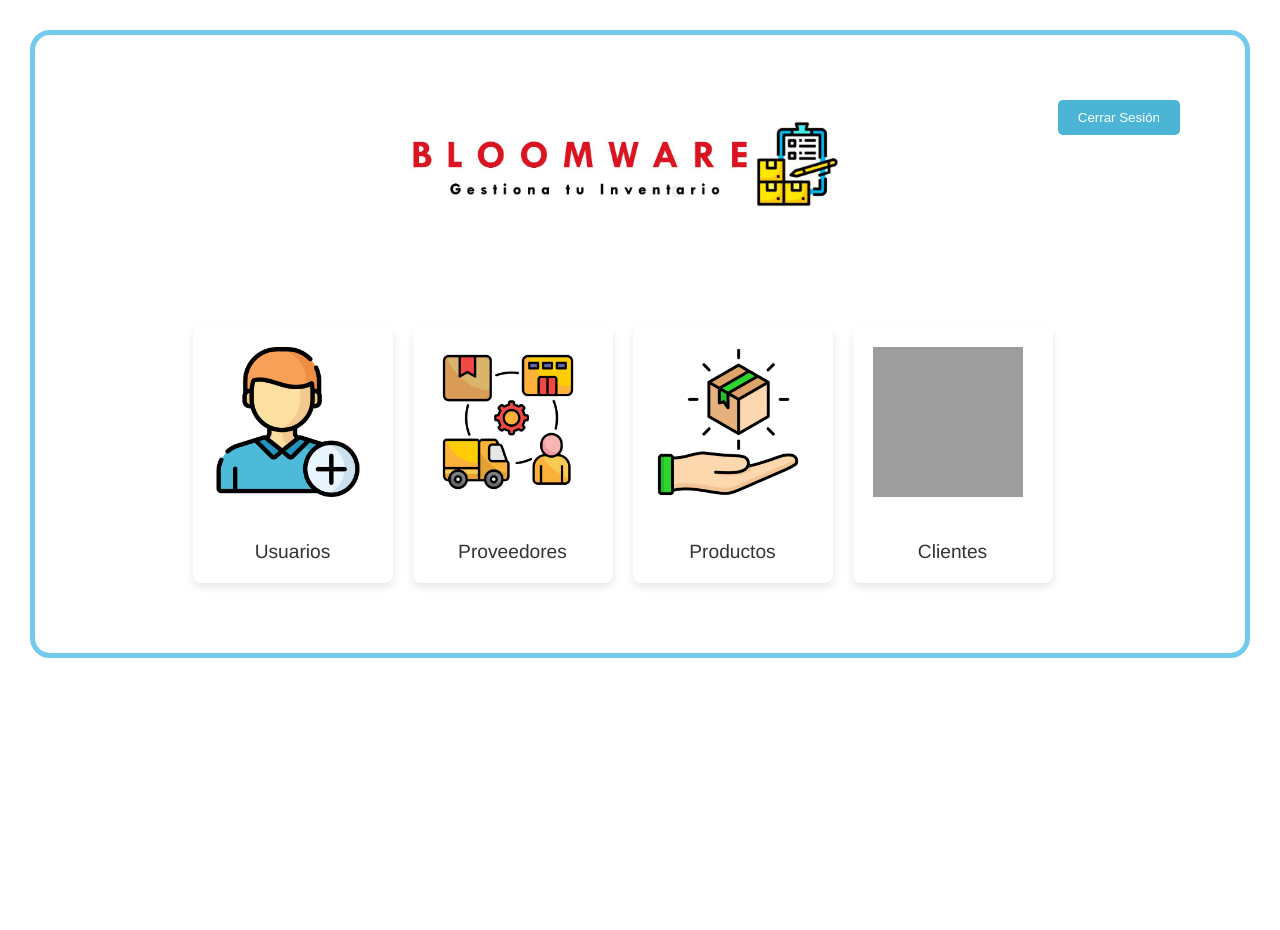
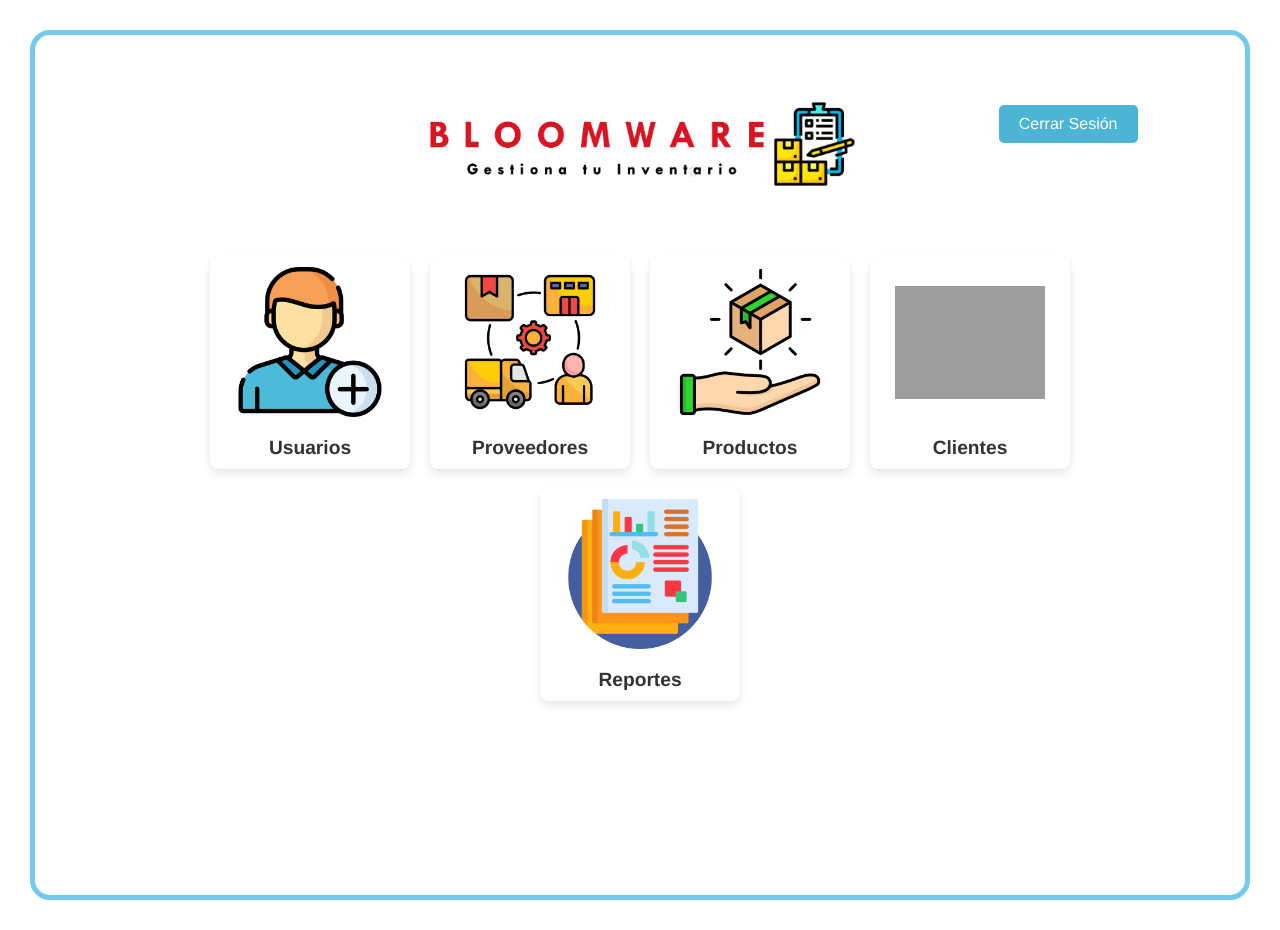
Before and after one commit to StephanieMZ93/Bloomware, a PHP site: page /principal.php in a window 1280 px wide. Before the commit the page ends 658 px from the top, so only its background shows below. Run offline with PHP 8.4, Linux system fonts and the light colour scheme; the visitor is signed in with stand-in values (Sample User, id 1); grey boxes are pictures that could not be loaded.

Commit message:
Creación de Inicio y Cierre de Sesión

```diff
--- a/css/IPrincipal.css
+++ b/css/IPrincipal.css
@@ -4,36 +4,37 @@ body {
     margin: 0;
     display: flex;
     flex-direction: column;
-    min-height: 50%;
+    min-height: 100vh; /* Asegura que el body ocupe al menos la altura de la ventana */
     border: 5px solid #73cbeb;
-    margin: 30px 30px;
-    padding: 30px 30px;
+    margin: 30px; /* Simplificado */
+    padding: 30px; /* Simplificado */
     border-radius: 20px;
 }
 
 .container {
     width: 90%;
     max-width: 1200px;
-    margin: 20px 20px;
-    padding: 20px 20px;
+    margin: 0 auto; /* Centra el contenedor horizontalmente */
+    padding: 20px;
 }
 
 .header {
     text-align: center;
-    margin-bottom: 100px;
+    margin-bottom: 50px;
+    position: relative; /* Para posicionar el botón de cerrar sesión */
 }
 
 .logo--img {
     width: 450px;
-    height: 200px;
-    height: auto;
+    height: auto; /* Altura automática para mantener la proporción */
+    max-width: 100%; /* Asegura que la imagen no se desborde en pantallas pequeñas */
 }
 
 .cerrar-sesion {
     background-color: #4cb5d6;
     position: absolute;
-    top: 100px;
-    right: 100px;
+    top: 20px;
+    right: 20px;
     color: white;
     padding: 10px 20px;
     border: none;
@@ -46,7 +47,6 @@ body {
 .cerrar-sesion:hover {
     background-color: #0056b3;
 }
-
 
 .card-container {
     display: flex;
@@ -62,7 +62,8 @@ body {
     box-shadow: 0 4px 8px rgba(0, 0, 0, 0.1);
     overflow: hidden;
     transition: transform 0.2s ease, box-shadow 0.2s ease;
-    align-items: center;
+    display: flex;        /* Añadido para alinear verticalmente */
+    flex-direction: column; /* Añadido para alinear verticalmente */
 }
 
 .card:hover {
@@ -70,22 +71,45 @@ body {
     box-shadow: 0 6px 12px rgba(0, 0, 0, 0.15);
 }
 
+.card a {
+    text-decoration: none;
+    color: #333;
+    display: block;
+    height: 100%;
+    width: 100%; /* Ocupa todo el ancho de la tarjeta */
+    display: flex;           /* Centrado flexible */
+    flex-direction: column;  /* Centrado flexible */
+    align-items: center;     /* Centrado horizontal */
+    justify-content: center; /* Centrado vertical */
+}
+
 .card img {
     width: 150px;
     height: 150px;
-    padding: 20px 20px;
-    align-items: center;
+    padding: 10px;
+    object-fit: contain;    /* Ajusta la imagen al tamaño del contenedor sin deformarla */
 }
 
 .card-content {
-    padding: 20px;
+    padding: 10px;
     text-align: center;
+    flex-grow: 1;         /* Permite que el contenido se expanda para llenar el espacio restante */
 }
 
 .card-title {
     font-family: 'Franklin Gothic Medium', 'Arial Narrow', Arial, sans-serif;
     font-size: 1.2rem;
-    margin-bottom: 10px;
-    color: #333;
-    text-decoration: none;
+    margin: 0;            /* Elimina el margen inferior */
 }
+
+/* Media Query para pantallas más pequeñas */
+@media (max-width: 768px) {
+    .logo--img {
+        width: 300px;
+    }
+
+    .cerrar-sesion {
+        position: static; /* Elimina la posición absoluta en pantallas pequeñas */
+        margin-top: 10px;   /* Agrega un margen superior */
+    }
+}
--- a/principal.php
+++ b/principal.php
@@ -4,7 +4,7 @@ session_start();
 // Verificar si el usuario ha iniciado sesión
 if (!isset($_SESSION["usuario_id"])) {
     // Si no ha iniciado sesión, redirigir al formulario de inicio de sesión
-    header("Location: index.php"); // Redirige al archivo index.php (o al que contenga el formulario de login)
+    header("Location: index.php");
     exit();
 }
 
@@ -17,45 +17,58 @@ if (!isset($_SESSION["usuario_id"])) {
     <meta charset="UTF-8" />
     <meta name="viewport" content="width=device-width, initial-scale=1.0" />
     <title>Bloomware-interfaz principal</title>
-    <link rel="stylesheet" href="/css/IPrincipal.css" />
+    <link rel="stylesheet" href="css/IPrincipal.css" />
 </head>
 <body>
     <div class="container">
         <header class="header">
             <img src="img/logo.jpeg.JPG" alt="Bloomware Logo" class="logo--img" />
-            <button class="cerrar-sesion">
-                <a href="logout.php" style="color:white; text-decoration:none;">Cerrar Sesión</a>
-            </button>
+            <a href="logout.php" class="cerrar-sesion">Cerrar Sesión</a>
         </header>
 
         <div class="card-container">
             <div class="card">
-                <img src="/img/usuario.png" alt="Usuarios">
+                <a href="#">
+                    <img src="img/usuario.png" alt="Usuarios">
                     <div class="card-content">
-                    <a href="#" class="card-title">Usuarios</a>
+                        <h2 class="card-title">Usuarios</h2>
                     </div>
+                </a>
             </div>
             <div class="card">
-                <img src="/img/Proveedores.png" alt="Proveedores">
+                <a href="#">
+                    <img src="img/Proveedores.png" alt="Proveedores">
                     <div class="card-content">
-                    <a href="#" class="card-title">Proveedores</a>
+                        <h2 class="card-title">Proveedores</h2>
                     </div>
+                </a>
             </div>
             <div class="card">
-                <img src="/img/Productos.png" alt="Productos">
+                <a href="#">
+                    <img src="img/Productos.png" alt="Productos">
                     <div class="card-content">
-                    <a href="#" class="card-title">Productos</a>
+                        <h2 class="card-title">Productos</h2>
                     </div>
+                </a>
             </div>
             <div class="card">
-                <img src="/img/Clientes.png" alt="Clientes">
+                <a href="#">
+                    <img src="img/Clientes.png" alt="Clientes">
                     <div class="card-content">
-                    <a href="#" class="card-title">Clientes</a>
+                        <h2 class="card-title">Clientes</h2>
+                    </div>
+                </a>
+            </div>
+            <div class="card">
+                <a href="#">
+                    <img src="img/Reportes.png" alt="Reportes">
+                    <div class="card-content">
+                        <h2 class="card-title">Reportes</h2>
+                    </div>
+                </a>
             </div>
         </div>
     </div>
-        </div>
-    </div>
-    <script src="/JS/principal.js"></script>
+    <script src="JS/principal.js"></script>
 </body>
 </html>
```
Also changed, not shown: logout.php (added, +23 -0 lines). Lines whose indentation alone changed are shown as unchanged.
